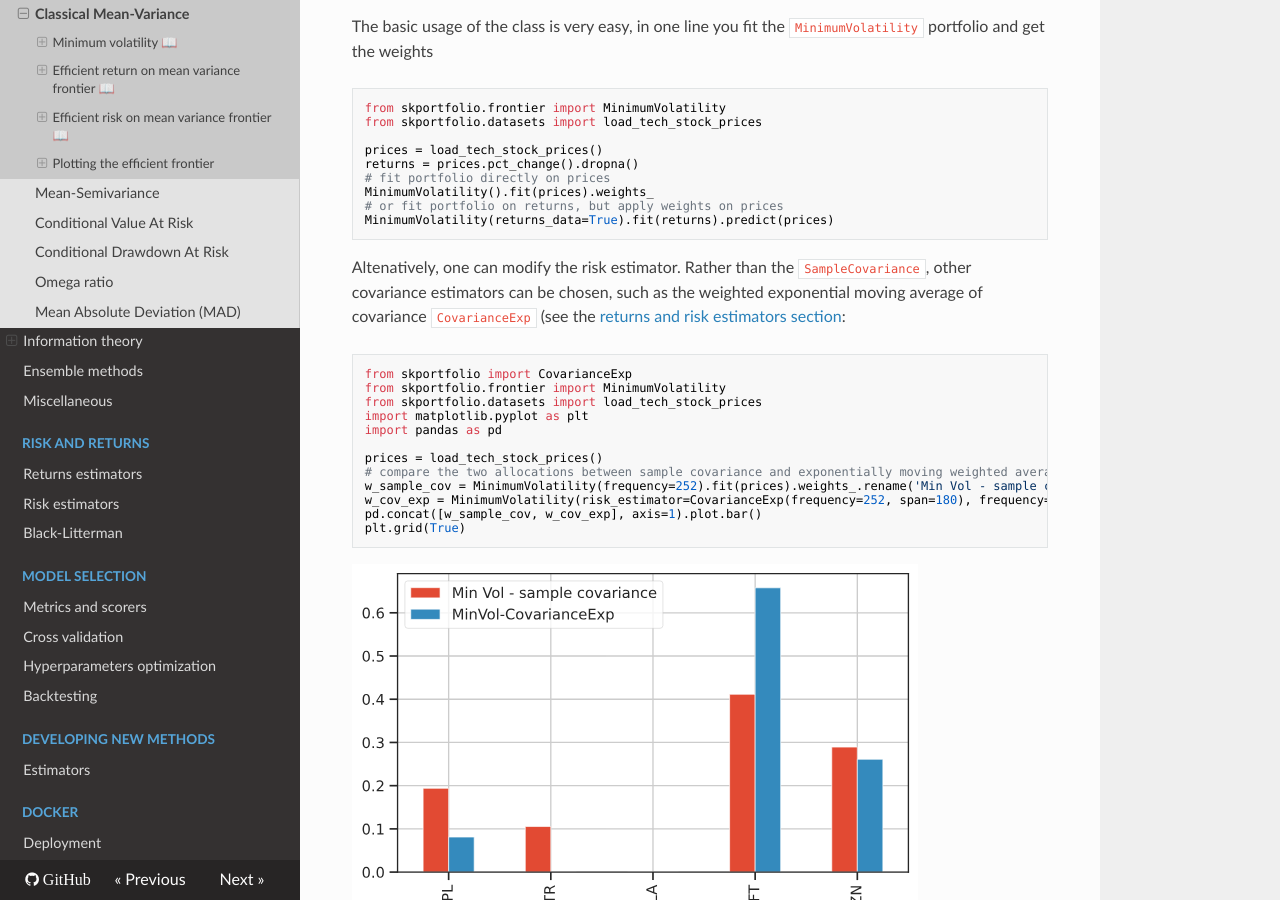
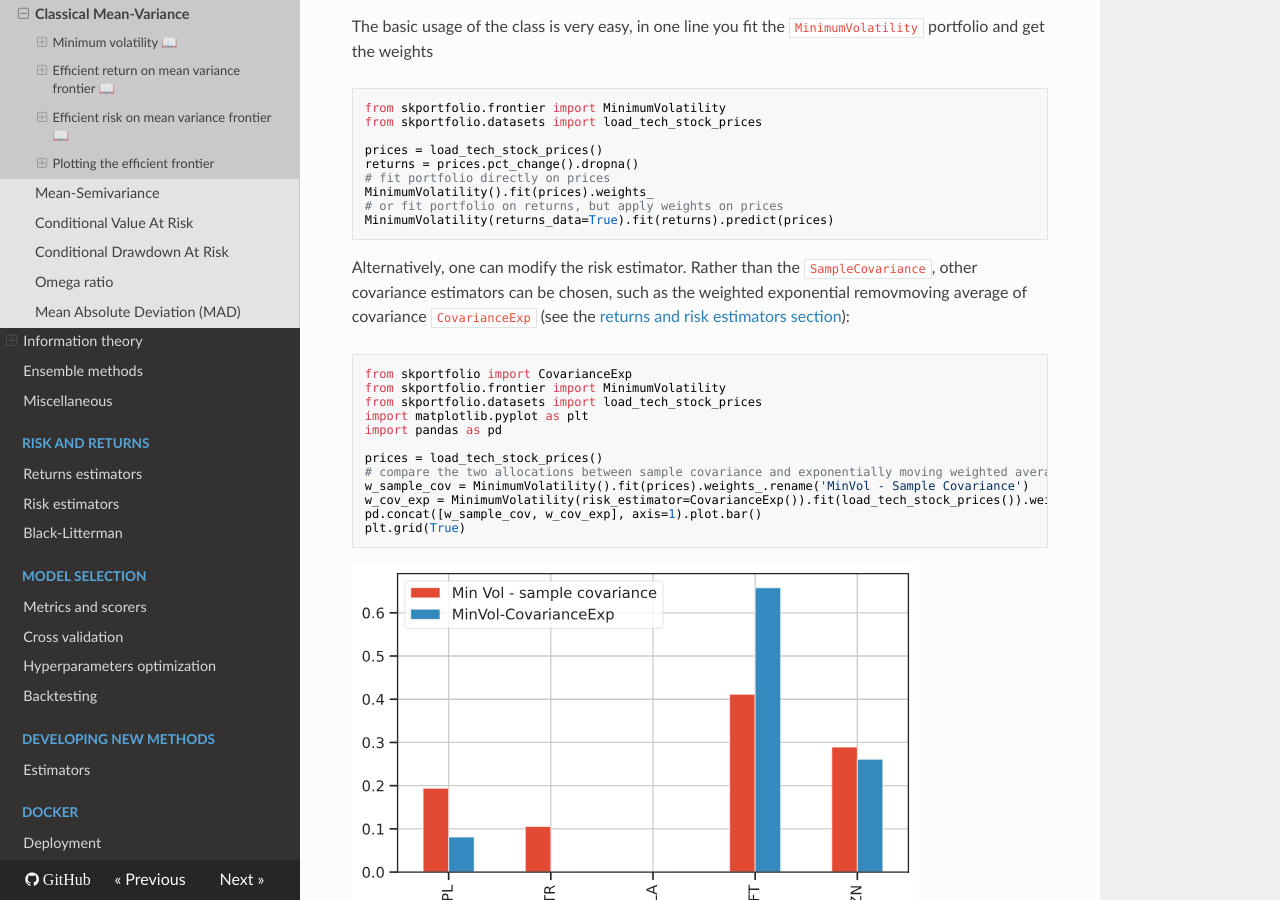
Before and after one commit to scikit-portfolio/scikit-portfolio, an MkDocs documentation site: the page built from docs/efficient_frontier.md, in a window 1280 px wide and 900 px high, scrolled down 1465 px. Built offline with MkDocs 1.6.1, drawn with Linux system fonts in a browser that asks for light colours; nearby versions of some CDN libraries.

Commit message:
removed MinVol frequency

````diff
--- a/docs/efficient_frontier.md
+++ b/docs/efficient_frontier.md
@@ -49,7 +49,7 @@ MinimumVolatility().fit(prices).weights_
 MinimumVolatility(returns_data=True).fit(returns).predict(prices)
 ```
 
-Altenatively, one can modify the risk estimator. Rather than the `SampleCovariance`, other covariance estimators can be chosen, such as the weighted exponential moving average of covariance `CovarianceExp` (see the [returns and risk estimators section](returns.md#):
+Alternatively, one can modify the risk estimator. Rather than the `SampleCovariance`, other covariance estimators can be chosen, such as the weighted exponential removmoving average of covariance `CovarianceExp` (see the [returns and risk estimators section](returns.md#)):
 
 ```python
 from skportfolio import CovarianceExp
@@ -60,8 +60,8 @@ import pandas as pd
 
 prices = load_tech_stock_prices()
 # compare the two allocations between sample covariance and exponentially moving weighted average covariance with a span of 180 days
-w_sample_cov = MinimumVolatility(frequency=252).fit(prices).weights_.rename('Min Vol - sample covariance')
-w_cov_exp = MinimumVolatility(risk_estimator=CovarianceExp(frequency=252, span=180), frequency=252).fit(load_tech_stock_prices()).weights_.rename('MinVol-CovarianceExp')
+w_sample_cov = MinimumVolatility().fit(prices).weights_.rename('MinVol - Sample Covariance')
+w_cov_exp = MinimumVolatility(risk_estimator=CovarianceExp()).fit(load_tech_stock_prices()).weights_.rename('MinVol - CovarianceExp')
 pd.concat([w_sample_cov, w_cov_exp], axis=1).plot.bar()
 plt.grid(True)
 ```
--- a/mkdocs.yml
+++ b/mkdocs.yml
@@ -54,8 +54,6 @@ plugins:
   - mkdocstrings
   - autorefs
   - include
-  - mkapi
-
 
 nav:
   - Home: index.md
````
